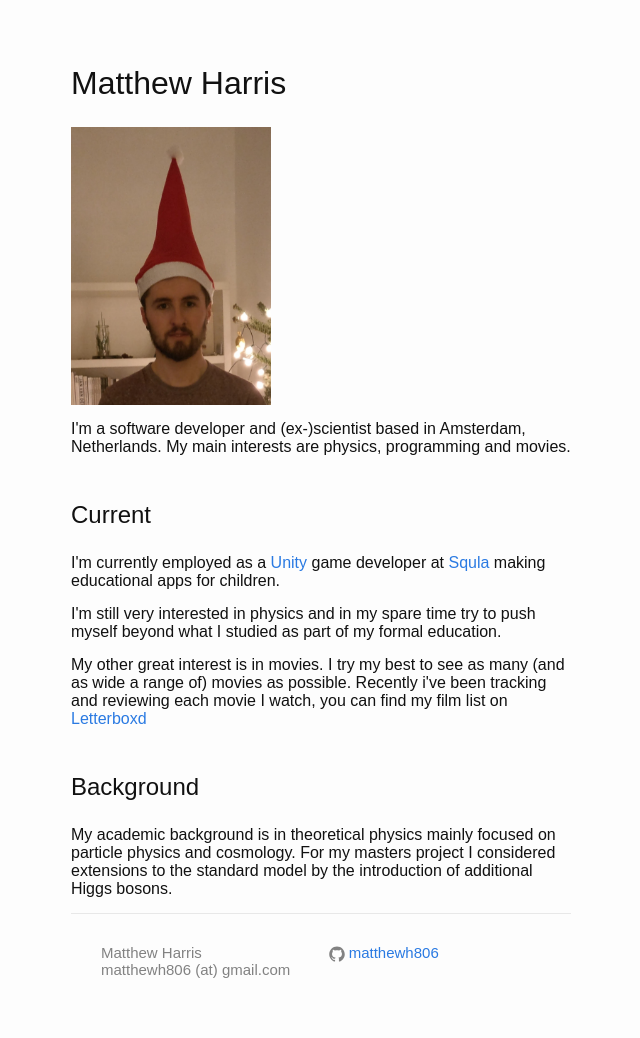
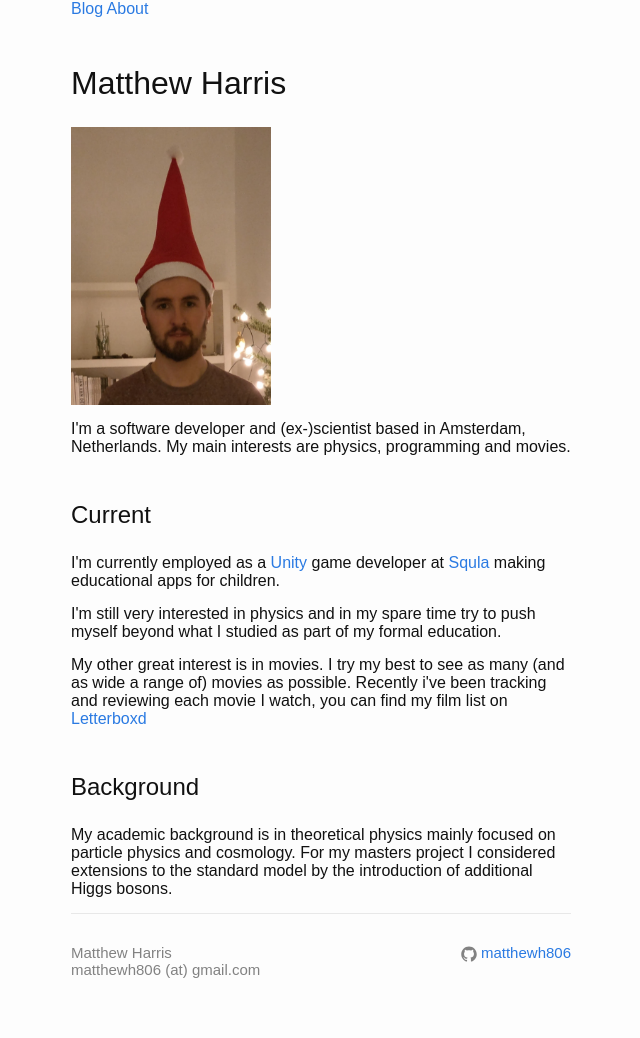
Before and after one commit to matthewh806/matthewh806.github.io, a Jekyll site: the page built from index.html, in a window 1280 px wide. Shown: the whole page, without its empty margins (319-959 px from the left). Built offline with Jekyll 4.4.1, drawn with Linux system fonts in a browser that asks for light colours.

Commit message:
Allow navigation between pages

```diff
--- a/_includes/header.html
+++ b/_includes/header.html
@@ -1,12 +1,12 @@
 <header class="site-header">
 
   <div class="wrapper">
-    <!-- <div class="trigger">
+    <div class="trigger">
       {% for my_page in site.pages %}
         {% if my_page.title %}
           <a class="page-link" href="{{ my_page.url | prepend: site.baseurl }}">{{ my_page.title }}</a>
         {% endif %}
       {% endfor %}
-    </div> -->
+    </div>
   </div>
 </header>
--- a/_sass/_base.scss
+++ b/_sass/_base.scss
@@ -164,8 +164,6 @@ pre {
     max-width:         calc(#{$content-width} - (#{$spacing-unit} * 2));
     margin-right: auto;
     margin-left: auto;
-    padding-right: $spacing-unit;
-    padding-left: $spacing-unit;
     @extend %clearfix;
 
     @include media-query($on-laptop) {
--- a/_sass/_layout.scss
+++ b/_sass/_layout.scss
@@ -105,10 +105,14 @@
     margin-bottom: $spacing-unit / 2;
 }
 
-.contact-list,
+.contact-list {
+    list-style: none;
+    margin-left: 0;
+}
 .social-media-list {
     list-style: none;
-    margin-left: 0;
+    margin-right: 0;
+    float:right;
 }
 
 .footer-col-wrapper {
```
